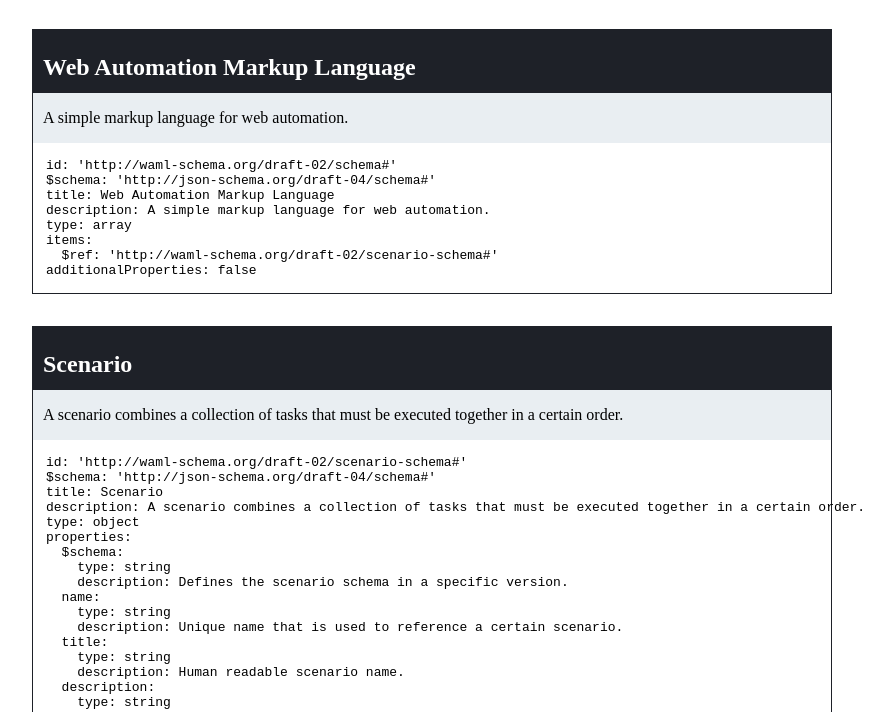
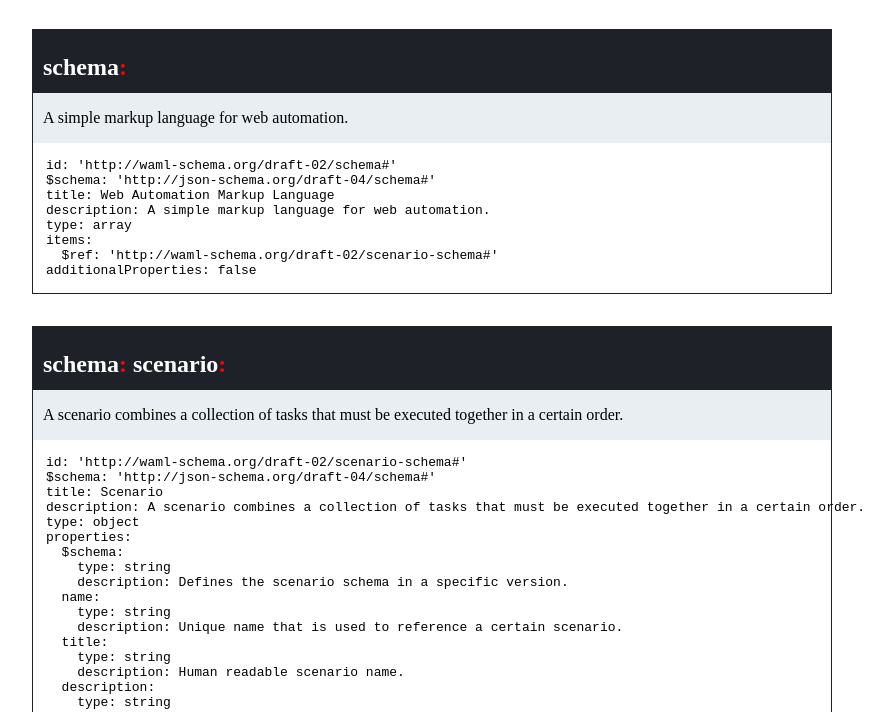
Before and after one commit to automate-website/waml, a website: page index.html in a window 1280 px wide. Shown: the part 88-800 px from the top of the page, without its empty margins (208-1101 px from the left). Drawn offline with Linux system fonts and the light colour scheme.

Commit message:
tweaked html and md dist rendering results

```diff
--- a/index.html
+++ b/index.html
@@ -53,7 +53,7 @@
 </style>
 <h1>WAML<span class="separator">: </span><span class="schema-version">draft-02</span></h1>
 <section>
-<h2>Web Automation Markup Language</h2>
+<h2>schema<span class="separator">: </span></h2>
 <p>A simple markup language for web automation.</p>
 <code>
 id: 'http://waml-schema.org/draft-02/schema#'
@@ -68,7 +68,7 @@ additionalProperties: false
 </code>
 </section>
 <section>
-<h2>Scenario</h2>
+<h2>schema<span class="separator">: </span>scenario<span class="separator">: </span></h2>
 <p>A scenario combines a collection of tasks that must be executed together in a certain order.</p>
 <code>
 id: 'http://waml-schema.org/draft-02/scenario-schema#'
@@ -128,7 +128,7 @@ required:
 </code>
 </section>
 <section>
-<h2>Step</h2>
+<h2>schema<span class="separator">: </span>step<span class="separator">: </span></h2>
 <p>A step represents the smallest identifiable user action.</p>
 <code>
 id: 'http://waml-schema.org/draft-02/step-schema#'
@@ -144,11 +144,12 @@ oneOf:
   - $ref: 'http://waml-schema.org/draft-02/click-step-schema#'
   - $ref: 'http://waml-schema.org/draft-02/select-step-schema#'
   - $ref: 'http://waml-schema.org/draft-02/enter-step-schema#'
+  - $ref: 'http://waml-schema.org/draft-02/move-step-schema#'
 
 </code>
 </section>
 <section>
-<h2>Select from dropdown</h2>
+<h2>schema<span class="separator">: </span>step<span class="separator">: </span>select<span class="separator">: </span></h2>
 <p>Selects from dropdown by the given criteria.</p>
 <code>
 id: 'http://waml-schema.org/draft-02/select-step-schema#'
@@ -176,7 +177,7 @@ additionalProperties: false
 </code>
 </section>
 <section>
-<h2>Moves to the given element</h2>
+<h2>schema<span class="separator">: </span>step<span class="separator">: </span>move<span class="separator">: </span></h2>
 <p>Moves to the given visible element.</p>
 <code>
 id: 'http://waml-schema.org/draft-02/move-step-schema#'
@@ -206,7 +207,7 @@ additionalProperties: false
 </code>
 </section>
 <section>
-<h2>Include Scenario</h2>
+<h2>schema<span class="separator">: </span>step<span class="separator">: </span>include<span class="separator">: </span></h2>
 <p>Includes a scenario with a certain title</p>
 <code>
 id: 'http://waml-schema.org/draft-02/include-step-schema#'
@@ -236,7 +237,7 @@ additionalProperties: false
 </code>
 </section>
 <section>
-<h2>Enter key sequence</h2>
+<h2>schema<span class="separator">: </span>step<span class="separator">: </span>enter<span class="separator">: </span></h2>
 <p>Send a sequence of key strokes to an element.</p>
 <code>
 id: 'http://waml-schema.org/draft-02/enter-step-schema#'
@@ -264,7 +265,7 @@ additionalProperties: false
 </code>
 </section>
 <section>
-<h2>Url</h2>
+<h2>schema<span class="separator">: </span>step<span class="separator">: </span>url<span class="separator">: </span></h2>
 <p>Navigates to a certain URL in the user agent</p>
 <code>
 id: 'http://waml-schema.org/draft-02/url-step-schema#'
@@ -294,7 +295,7 @@ additionalProperties: false
 </code>
 </section>
 <section>
-<h2>Store variable</h2>
+<h2>schema<span class="separator">: </span>step<span class="separator">: </span>store<span class="separator">: </span></h2>
 <p>Includes a scenario with a certain title</p>
 <code>
 id: 'http://waml-schema.org/draft-02/store-step-schema#'
@@ -327,7 +328,7 @@ definitions:
 </code>
 </section>
 <section>
-<h2>Ensure the presence of an element</h2>
+<h2>schema<span class="separator">: </span>step<span class="separator">: </span>ensure<span class="separator">: </span></h2>
 <p>Ensures the presence of an element using different criteria</p>
 <code>
 id: 'http://waml-schema.org/draft-02/ensure-step-schema#'
@@ -357,7 +358,7 @@ additionalProperties: false
 </code>
 </section>
 <section>
-<h2>Click on the given element</h2>
+<h2>schema<span class="separator">: </span>step<span class="separator">: </span>click<span class="separator">: </span></h2>
 <p>Clicks on the given visible element.</p>
 <code>
 id: 'http://waml-schema.org/draft-02/click-step-schema#'
@@ -387,7 +388,7 @@ additionalProperties: false
 </code>
 </section>
 <section>
-<h2>Ensure criteria</h2>
+<h2>schema<span class="separator">: </span>criteria<span class="separator">: </span>ensure<span class="separator">: </span></h2>
 <p>Qualifier for an element state validation.</p>
 <code>
 id: 'http://waml-schema.org/draft-02/ensure-criteria-schema#'
@@ -437,7 +438,7 @@ additionalProperties: false
 </code>
 </section>
 <section>
-<h2>Select criteria</h2>
+<h2>schema<span class="separator">: </span>criteria<span class="separator">: </span>select<span class="separator">: </span></h2>
 <p>Qualifier for an element option selection.</p>
 <code>
 id: 'http://waml-schema.org/draft-02/select-criteria-schema#'
@@ -490,7 +491,7 @@ required:
 </code>
 </section>
 <section>
-<h2>Parent criteria</h2>
+<h2>schema<span class="separator">: </span>criteria<span class="separator">: </span>parent<span class="separator">: </span></h2>
 <p>Qualifier for parent element selection.</p>
 <code>
 id: 'http://waml-schema.org/draft-02/parent-criteria-schema#'
@@ -511,7 +512,7 @@ required:
 </code>
 </section>
 <section>
-<h2>Move criteria</h2>
+<h2>schema<span class="separator">: </span>criteria<span class="separator">: </span>move<span class="separator">: </span></h2>
 <p>Qualifier for moving to an element.</p>
 <code>
 id: 'http://waml-schema.org/draft-02/move-criteria-schema#'
@@ -542,7 +543,7 @@ required:
 </code>
 </section>
 <section>
-<h2>Enter criteria</h2>
+<h2>schema<span class="separator">: </span>criteria<span class="separator">: </span>enter<span class="separator">: </span></h2>
 <p>Qualifier for an element value change.</p>
 <code>
 id: 'http://waml-schema.org/draft-02/enter-criteria-schema#'
@@ -576,7 +577,7 @@ required:
 </code>
 </section>
 <section>
-<h2>Click criteria</h2>
+<h2>schema<span class="separator">: </span>criteria<span class="separator">: </span>click<span class="separator">: </span></h2>
 <p>Qualifier for an element click.</p>
 <code>
 id: 'http://waml-schema.org/draft-02/click-criteria-schema#'
@@ -607,7 +608,7 @@ required:
 </code>
 </section>
 <section>
-<h2>Expression</h2>
+<h2>schema<span class="separator">: </span>expression<span class="separator">: </span></h2>
 <p>An expression is a evaluable statement that can be utilized on certain properties.</p>
 <code>
 id: 'http://waml-schema.org/draft-02/expression-schema#'
--- a/sources/schema/step-schema.yaml
+++ b/sources/schema/step-schema.yaml
@@ -11,3 +11,4 @@ oneOf:
     - $ref: http://waml-schema.org/draft-02/click-step-schema#
     - $ref: http://waml-schema.org/draft-02/select-step-schema#
     - $ref: http://waml-schema.org/draft-02/enter-step-schema#
+    - $ref: http://waml-schema.org/draft-02/move-step-schema#
```
Also changed, not shown: Gruntfile.js (+7 -1 lines), sources/templates/html/subschema.html (+1 -1 lines), sources/templates/md/subschema.md (+1 -1 lines), dist/waml.json, dist/waml.md, dist/waml.yaml, 1 other file.
